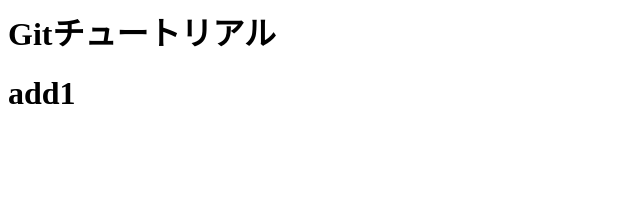
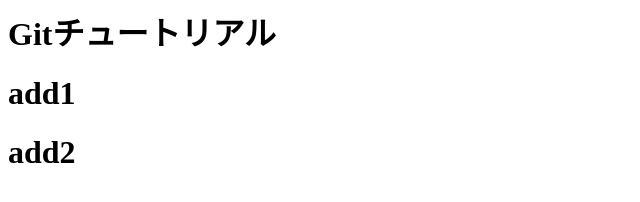
Before and after one commit to ted020/git_tutorial, a plain HTML site: page index.html in a window 1280 px wide. Shown: the whole page, without its empty margins (0-640 px from the left). Drawn offline with Linux system fonts and the light colour scheme.

Commit message:
git diffを追記

```diff
--- a/index.html
+++ b/index.html
@@ -1,2 +1,3 @@
 <h1>Gitチュートリアル</h1>
 <h1>add1<h1>
+<h1>add2<h1>
```
